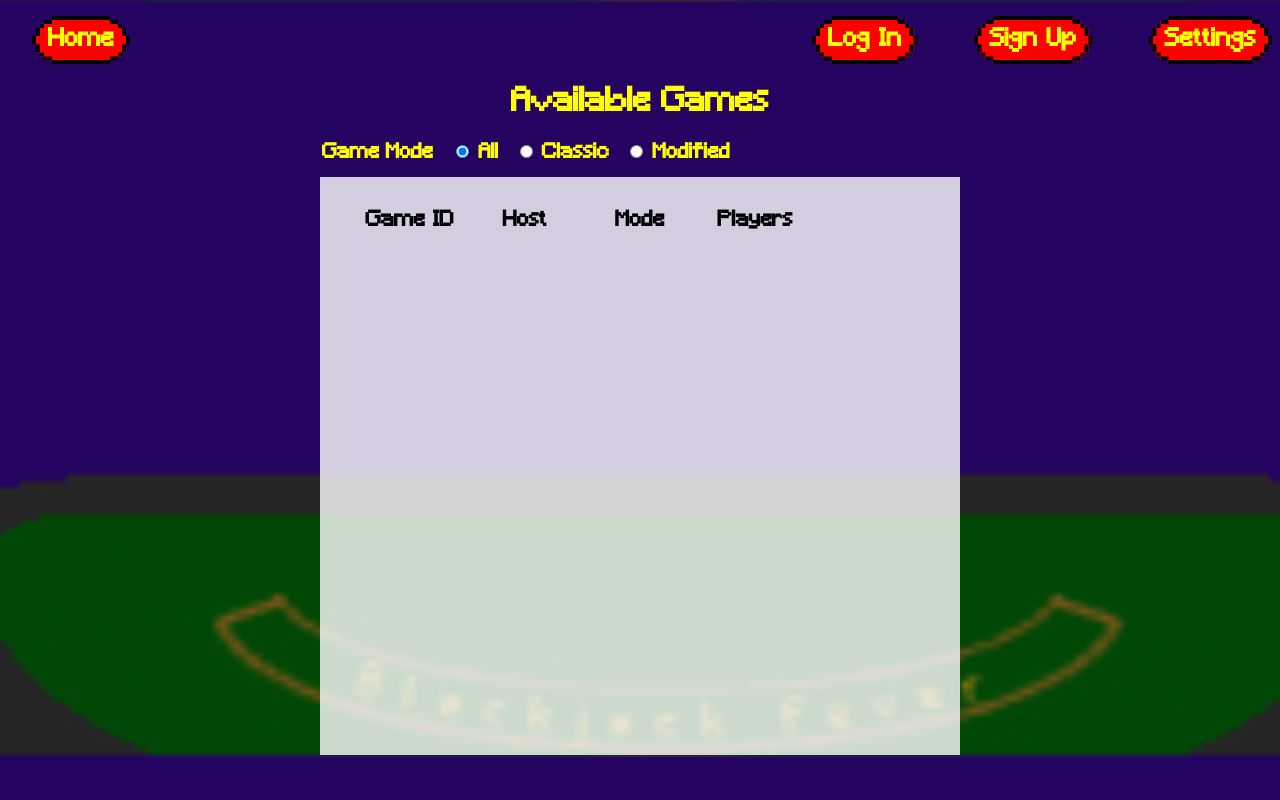
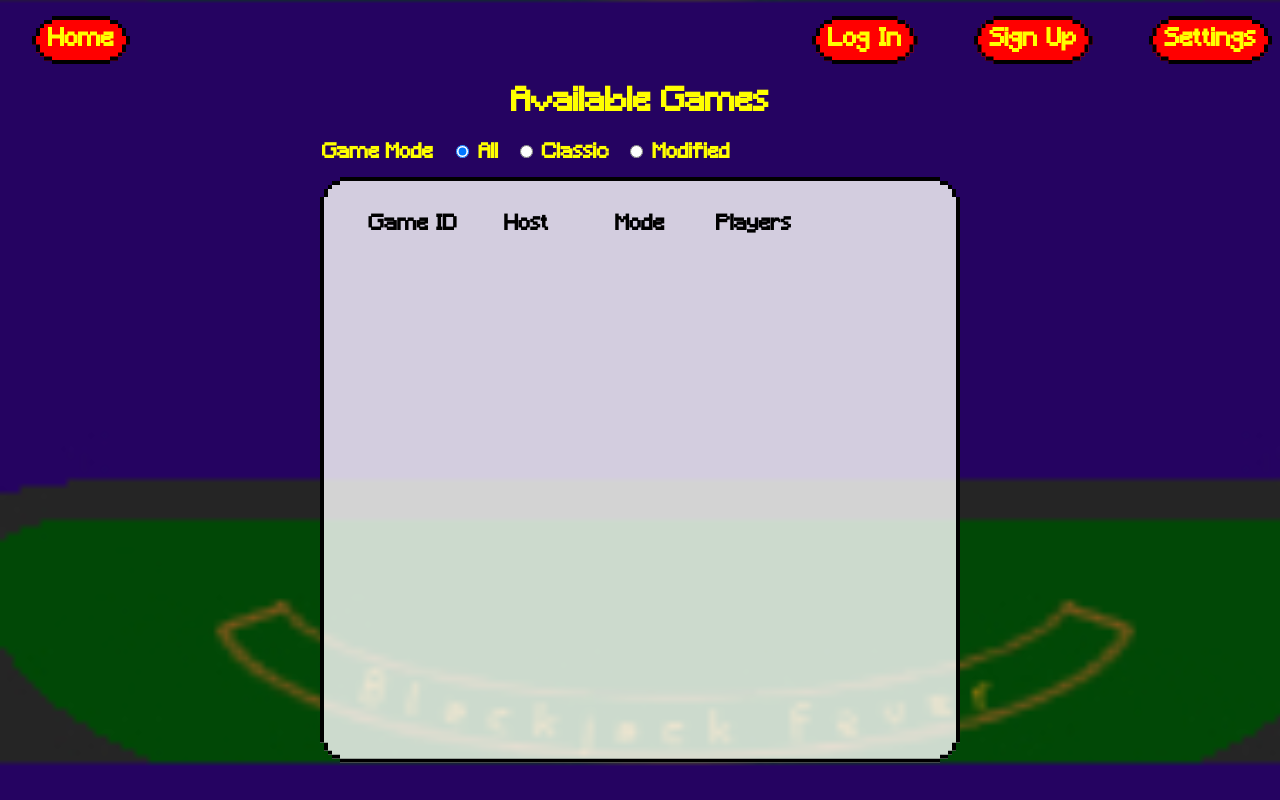
Before and after one commit to JP0-5/software-project-T7, a Flask app: page /games in a window 1280 px wide. Run offline with Flask 3, Linux system fonts and the light colour scheme; data comes from the database, SQL or seed files in the repository; data that the repository does not hold is empty.

Commit message:
add pixel border to game list

```diff
--- a/src/templates/game_list.html
+++ b/src/templates/game_list.html
@@ -26,7 +26,7 @@
 
 </section>
 
-<section id = "games_box">
+<section class="pixel_border" id = "games_box">
     <section id="game_headers"><p>Game ID</p>
     <p>Host</p>
     <p>Mode</p>
```
